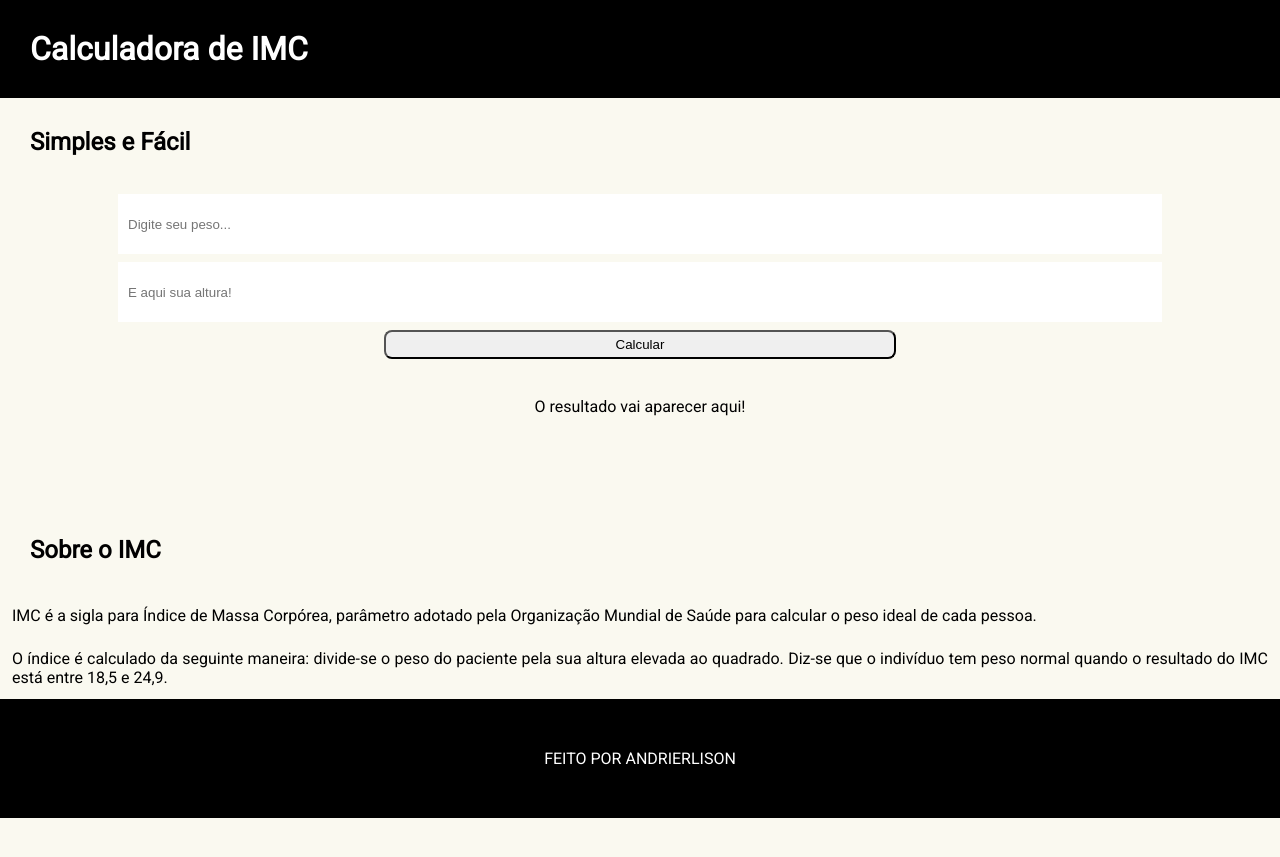
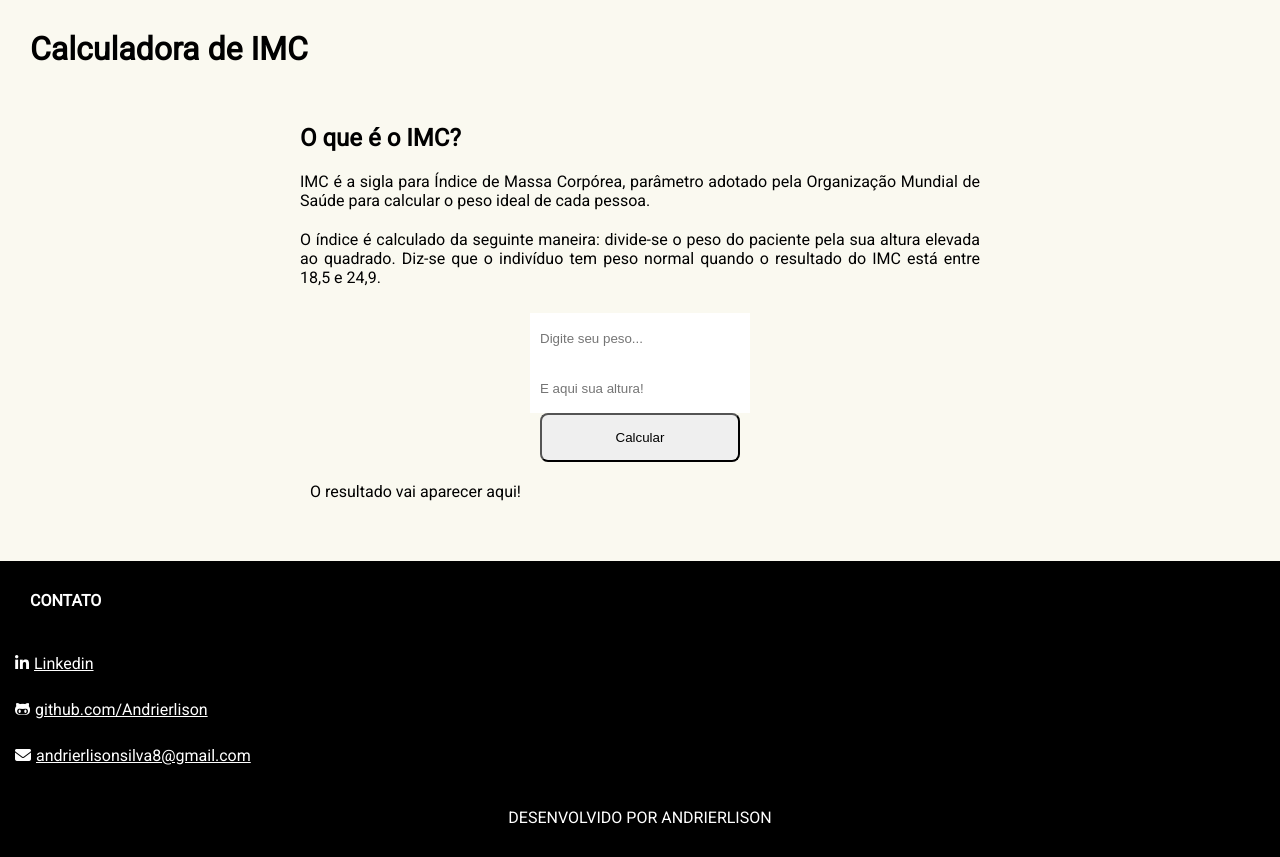
Before and after one commit to Andrierlison/bmi-calculator, a plain HTML site: page index.html in a window 1280 px wide. Before the commit the page ends 818 px from the top, so only its background shows below. Drawn offline with Linux system fonts and the light colour scheme.

```diff
--- a/estilos/estilos.css
+++ /dev/null
@@ -1,57 +0,0 @@
-* {
-  margin: 0px;
-  padding: 0px;
-}
-
-body {
-  width: 100%;
-  height: 100%;
-  background-color: #faf9f0;
-  font-family: "Roboto", sans-serif;
-}
-
-header {
-  background-color: #000000;
-  color: #ffffff;
-  width: 100%;
-}
-header h1, h2 {
-  padding: 30px;
-}
-
-#calculadora input {
-  width: 80%;
-  height:40px;
-  border: none;
-  display: block;
-  margin: 8px auto;
-  padding: 10px;
-}
-#calculadora button {
-  display: block;
-  width: 40%;
-  padding: 5px;
-  margin: 8px auto;
-  border-radius: 8px;
-}
-#calculadora p {
-  text-align: center;
-  padding: 30px;
-}
-
-#informacoes p {
-  text-align: justify;
-  padding: 12px;
-}
-
-footer {
-  background-color: #000000;
-  color: #ffffff;
-  width: 100%;
-}
-footer p {
-  padding: 50px;
-  text-align: center;
-}
-
-/*# sourceMappingURL=estilos.css.map */
--- a/index.html
+++ b/index.html
@@ -1,31 +1,37 @@
 <!DOCTYPE html>
 <html lang="pt-br">
 	<head>
-		<title>Calculadora IMC</title>
+		<title>Calculadora de IMC</title>
+		<script src="https://kit.fontawesome.com/57ded0e204.js" crossorigin="anonymous"></script>
 		<meta charset="utf-8">
-		<meta name="theme-color" content="#000000">
-		<link rel="stylesheet" href="./estilos/estilos.css">
+		<meta name="theme-color" content="#ffffff">
+		<link rel="stylesheet" href="styles/styles.css">
 		<link rel="stylesheet" href="https://fonts.googleapis.com/css?family=Roboto&display=swap">
 	</head>
 	<body>
 		<header>
 			<h1>Calculadora de IMC</h1>
 		</header>
+		<article id="informacoes">
+			<h2>O que é o IMC?</h2>
+			<p>IMC é a sigla para Índice de Massa Corpórea, parâmetro adotado pela Organização Mundial de Saúde para calcular o peso ideal de cada pessoa.</p>
+			<p>O índice é calculado da seguinte maneira: divide-se o peso do paciente pela sua altura elevada ao quadrado. Diz-se que o indivíduo tem peso normal quando o resultado do IMC está entre 18,5 e 24,9.</p>
+		</article>
 		<article id="calculadora">
-		<h2>Simples e Fácil</h2>
 			<input type="number" id="kg" value="" placeholder="Digite seu peso...">
 			<input type="number" id="m" value="" placeholder="E aqui sua altura!">
 			<button onclick="calcularImc()">Calcular</button>
 			<p id="resultado">O resultado vai aparecer aqui!</p>
 			<p id="imc"></p>
 		</article>
-		<article id="informacoes">
-			<h2>Sobre o IMC</h2>
-			<p>IMC é a sigla para Índice de Massa Corpórea, parâmetro adotado pela Organização Mundial de Saúde para calcular o peso ideal de cada pessoa.</p>
-			<p>O índice é calculado da seguinte maneira: divide-se o peso do paciente pela sua altura elevada ao quadrado. Diz-se que o indivíduo tem peso normal quando o resultado do IMC está entre 18,5 e 24,9.</p>
-		</article>
 		<footer>
-		    <p>FEITO POR ANDRIERLISON</p>
+			<ul>
+				<li><h4>CONTATO</h4></li>
+                <li><a href="https://www.linkedin.com/in/andrierlison-da-silva-916775190/" target="_blank"><i class="fab fa-linkedin-in"></i>Linkedin</a></li>
+                <li><a href="https://github.com/Andrierlison" target="_blank"><i class="fab fa-github-alt"></i>github.com/Andrierlison</a></li>
+                <li><a href="mailto:andrierlisonsilva8@gmail.com"><i class="fas fa-envelope"></i>andrierlisonsilva8@gmail.com</a></li>
+            </ul>
+		    <p>DESENVOLVIDO POR ANDRIERLISON</p>
 		</footer>
 		<script src="./scripts/calcular_imc.js"></script>
 	</body>
```
